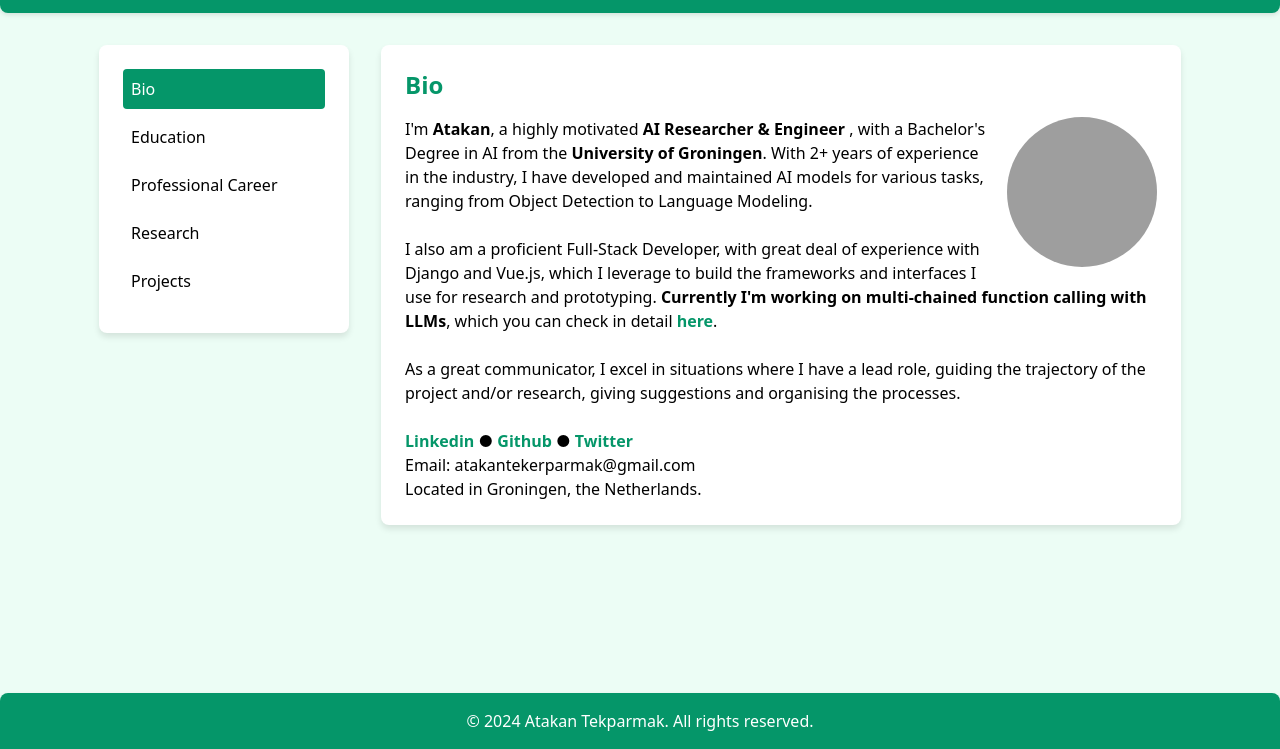
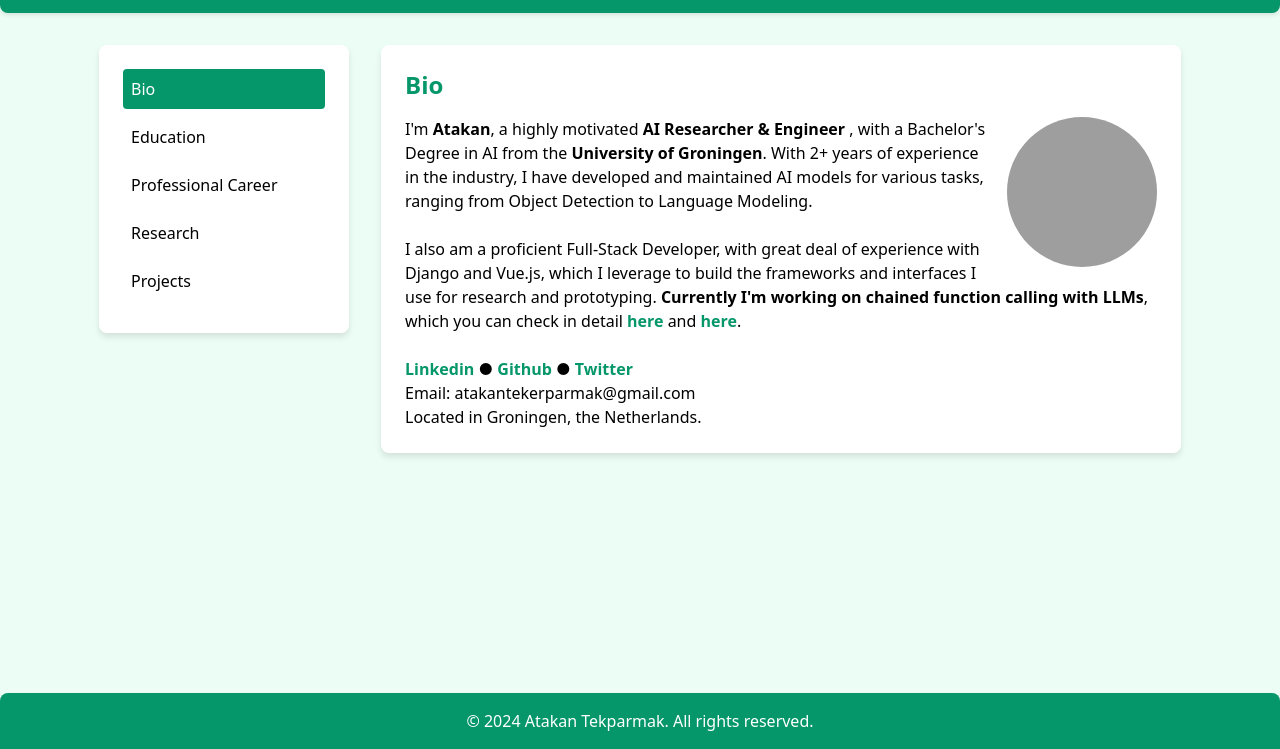
Before and after one commit to AtakanTekparmak/AtakanTekparmak.github..io, a plain HTML site: page index.html in a window 1280 px wide. Shown: the part 51-800 px from the top of the page. Drawn offline with nearby package versions, Linux system fonts and the light colour scheme; grey boxes are pictures that could not be loaded.

Commit message:
feat: Updated bio and projects

```diff
--- a/index.html
+++ b/index.html
@@ -148,12 +148,8 @@
                     I also am a proficient Full-Stack Developer, with great deal of experience with Django
                     and Vue.js, which I leverage to build the frameworks and interfaces I use for research
                     and prototyping.
-                    <strong>Currently I'm working on multi-chained function calling with LLMs</strong>,
-                    which you can check in detail <a href="https://github.com/AtakanTekparmak/EasyFNC" style="font-weight: bolder; color: #059669">here</a>.
-                	<br></br>
-                    As a great communicator, I excel in situations where I have a lead role, guiding the
-                    trajectory of the project and/or research, giving suggestions and organising the
-                    processes.
+                    <strong>Currently I'm working on chained function calling with LLMs</strong>,
+                    which you can check in detail <a href="https://github.com/AtakanTekparmak/tiny_fnc_engine" style="font-weight: bolder; color: #059669">here</a> and <a href="https://github.com/AtakanTekparmak/chained-tools-datagen" style="font-weight: bolder; color: #059669">here</a>.
                     <br></br>
 
                     <a href="https://nl.linkedin.com/in/atakan-tekparmak-54b5a01ab">
@@ -267,28 +263,23 @@
                 <h3 class="text-xl font-semibold mt-4 mb-2 text-green-500">Authored Projects</h3>
                 <div class="space-y-6">
                     <div class="timeline-item">
-                        <h3 class="text-xl font-semibold"><a href="https://github.com/AtakanTekparmak/easy_fnc/tree/main" class="text-green-600 hover:underline">easy_fnc</a></h3>
-                        <p class="mt-2">Repository to facilitate function calling with LLMs in a highly modular way. Users can choose how much of the package they want to use, offering flexibility in implementation.</p>
+                        <h3 class="text-xl font-semibold"><a href="https://github.com/AtakanTekparmak/tiny_fnc_engine" class="text-green-600 hover:underline">tiny_fnc_engine</a></h3>
+                        <p class="mt-2">tiny_fnc_engine is a minimal python library (<a href="https://github.com/AtakanTekparmak/tiny_fnc_engine/blob/main/tiny_fnc_engine/engine.py" style="font-weight: bolder; color: #059669">one file</a>, 174 lines of code) that provides a flexible engine for calling functions extracted from LLM (Large Language Model) outputs in JSON format within an isolated environment. The engine stores functions and their outputs in memory, allowing for chained function calls and parameter referencing.</p>
                     </div>
 
                     <div class="timeline-item">
                         <h3 class="text-xl font-semibold"><a href="https://github.com/AtakanTekparmak/chained-tools-datagen" class="text-green-600 hover:underline">chained-tools-datagen</a></h3>
-                        <p class="mt-2">An automated pipeline for generating synthetic chained function calling data. This project is built on top of <a href="https://github.com/interstellarninja/data-genie-agents" class="text-green-600 hover:underline">data-genie-agents</a>.</p>
+                        <p class="mt-2">chained-tools-datagen is an automated pipeline for generating synthetic chained function calling data. It uses a multi-step process involving various LLMs to create realistic, diverse datasets for training and testing function-calling models. The pipeline includes curriculum generation, function schema creation, dummy function generation, user query simulation, function calling, result validation, and conversation flow management.</p>
                     </div>
                 </div>
 
                  <h3 class="text-xl font-semibold mt-6 mb-2 text-green-500">Open-Source Contributions</h3>
-                <div class="space-y-6">
-                    <div class="timeline-item">
-                        <h3 class="text-xl font-semibold"><a href="https://github.com/ml-explore/mlx-examples" class="text-green-600 hover:underline">mlx-examples</a></h3>
-                        <p class="mt-2">Contributed to the mlx-examples repository, which provides example implementations and use cases for the MLX machine learning framework.</p>
-                    </div>
-
-                    <div class="timeline-item">
-                        <h3 class="text-xl font-semibold"><a href="https://github.com/NousResearch/Hermes-Function-Calling" class="text-green-600 hover:underline">Hermes-Function-Calling</a></h3>
-                        <p class="mt-2">Contributed to the Hermes-Function-Calling project, which focuses on implementing and improving function calling capabilities for language models.</p>
-                    </div>
-                </div>
+                <ul class="list-disc list-inside space-y-2">
+                    <li><a href="https://github.com/ml-explore/mlx" class="text-green-600 hover:underline">mlx</a></li>
+                    <li><a href="https://github.com/huggingface/huggingface_hub" class="text-green-600 hover:underline">huggingface_hub</a></li>
+                    <li><a href="https://github.com/ml-explore/mlx-examples" class="text-green-600 hover:underline">mlx-examples</a></li>
+                    <li><a href="https://github.com/NousResearch/Hermes-Function-Calling" class="text-green-600 hover:underline">Hermes-Function-Calling</a></li>
+                </ul>
             `
         };
 
```
Lines whose indentation alone changed are shown as unchanged.
